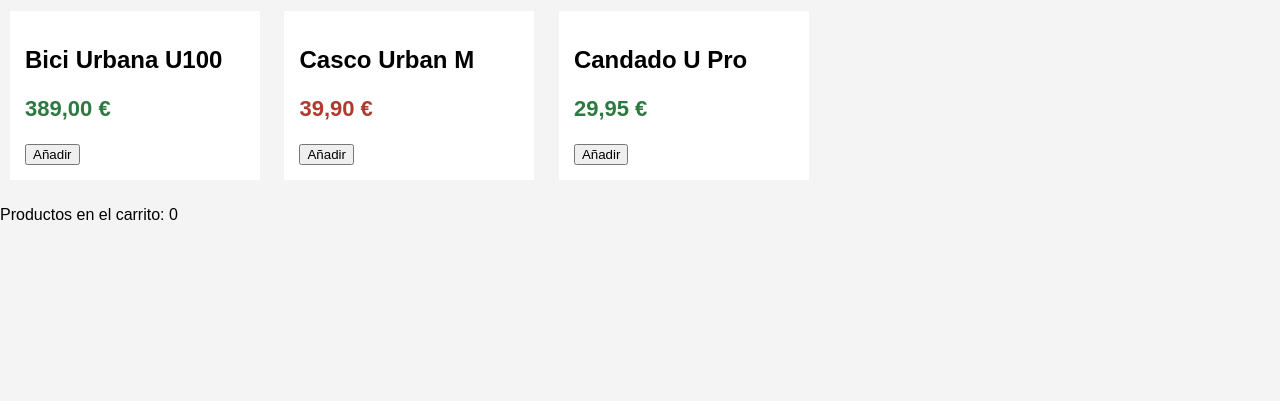
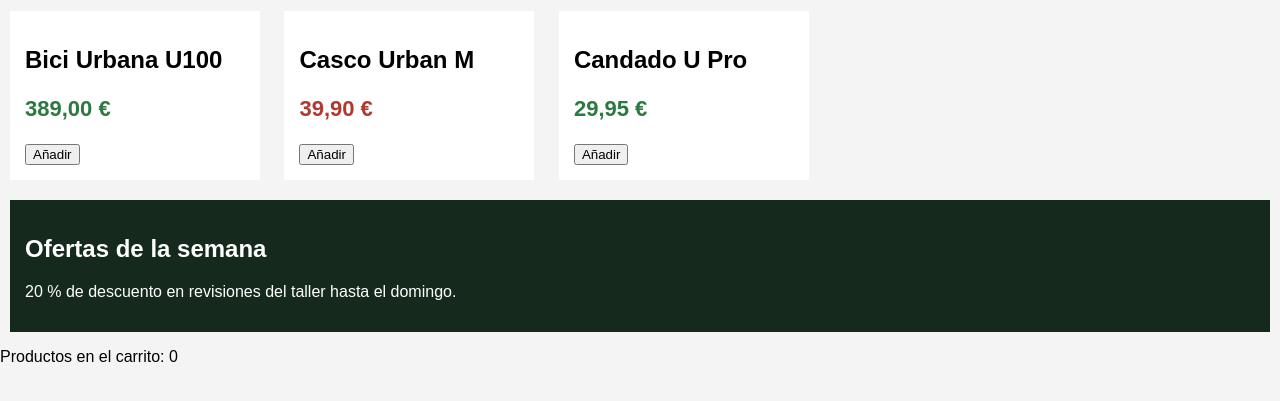
Before and after one commit to oliverpcs/biciruta-web, a plain HTML site: page index.html in a window 1280 px wide. Shown: the part 165-566 px from the top of the page. Drawn offline with Linux system fonts and the light colour scheme.

Commit message:
Añade la sección de ofertas

```diff
--- a/css/estilos.css
+++ b/css/estilos.css
@@ -31,3 +31,9 @@ nav ul.abierto {
 .oferta {
   color: #b03a2e;
 }
+.ofertas {
+  background: #152a1d;
+  color: white;
+  margin: 10px;
+  padding: 15px;
+}
--- a/index.html
+++ b/index.html
@@ -38,6 +38,10 @@
         <p class="precio">29,95 €</p>
         <button class="btn-anadir" data-producto="Candado U Pro">Añadir</button>
       </div>
+      <section class="ofertas">
+        <h2>Ofertas de la semana</h2>
+        <p>20 % de descuento en revisiones del taller hasta el domingo.</p>
+      </section>
       <p>Productos en el carrito: <span id="contador">0</span></p>
     </main>
     <script src="js/app.js"></script>
```
